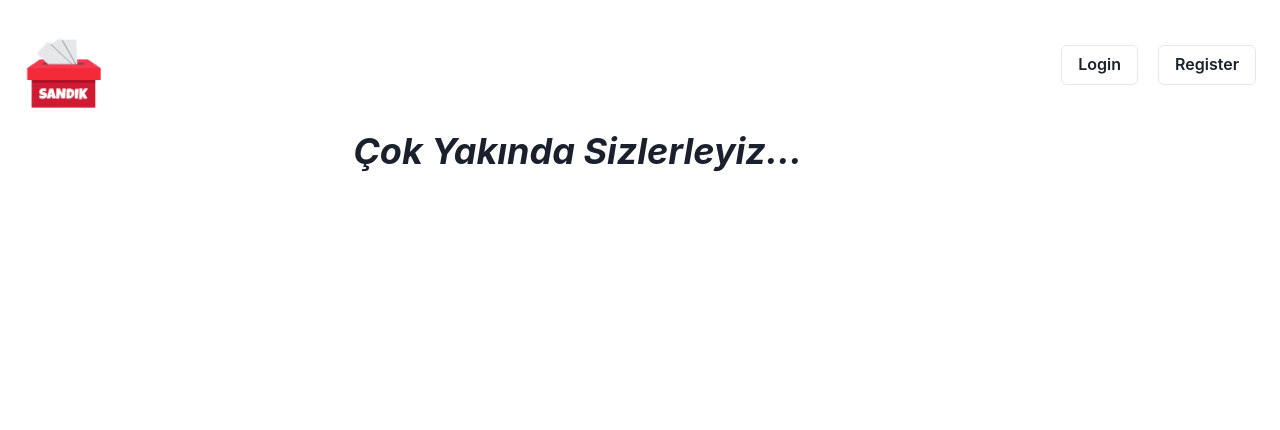
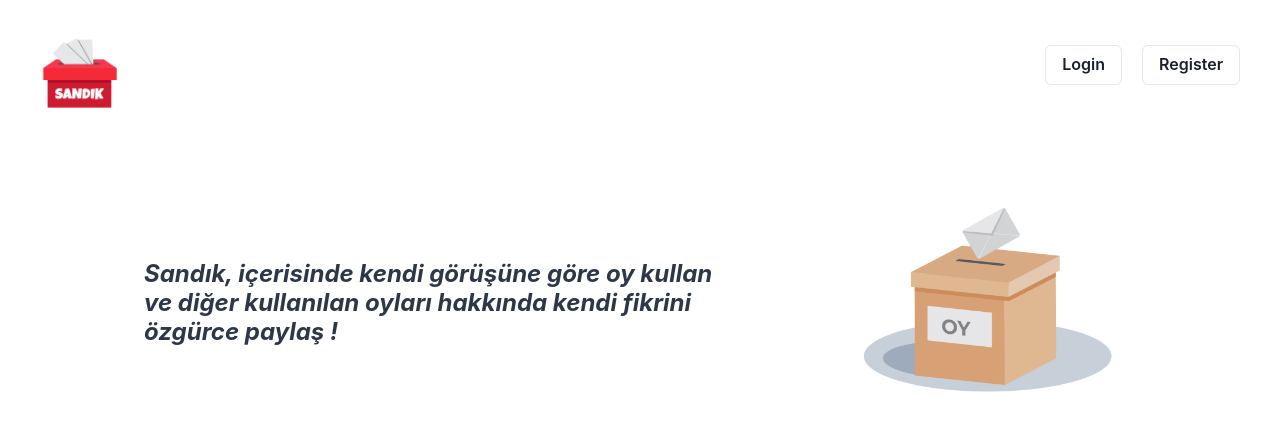
Before and after one commit to ataberkcetinkaya/sandik-voting-app, a React (Create React App) app: page / in a window 1280 px wide. Shown: the top 430 px of the page. Built offline with nearby package versions, Linux system fonts and the light colour scheme; no server answers.

Commit message:
hello components

```diff
--- a/src/components/helloComponents/Header.js
+++ b/src/components/helloComponents/Header.js
@@ -15,7 +15,8 @@ const Header = (props) => {
       align="center"
       justify="space-between"
       wrap="wrap"
-      padding={6}
+      paddingBlock={6}
+      paddingInline={10}
       color="black"
     >
       <Flex align="center" justify='center' mr={5}>
--- a/src/pages/Hello/Hello.js
+++ b/src/pages/Hello/Hello.js
@@ -1,15 +1,22 @@
-import { Container, Heading } from '@chakra-ui/react'
+import { Box, Container, Flex, Heading, Image } from '@chakra-ui/react'
 import React from 'react'
 import { Header } from '../../components/helloComponents'
+import helloBg from '../../assets/helloBg.png'
 
 const Hello = () => {
   return (
     <>
       <Header />
-      <Container>
-      <Heading fontStyle='italic'>
-        Çok Yakında Sizlerleyiz...
-      </Heading>
+      <Container maxWidth="container.lg">
+        <Flex wrap='nowrap' align='center' justifyContent='space-between' marginTop={25}>
+          <Heading color='gray.700' flex='2' fontStyle="italic" fontSize={24} width={700}>
+            Sandık, içerisinde kendi görüşüne göre oy kullan ve diğer kullanılan
+            oyları hakkında kendi fikrini özgürce paylaş !
+          </Heading>
+          <Box flex='1' marginLeft={100}>
+            <Image src={helloBg} alt="bg" />
+          </Box>
+        </Flex>
       </Container>
     </>
   )
```
Also changed, not shown: src/assets/helloBg.png (added).
